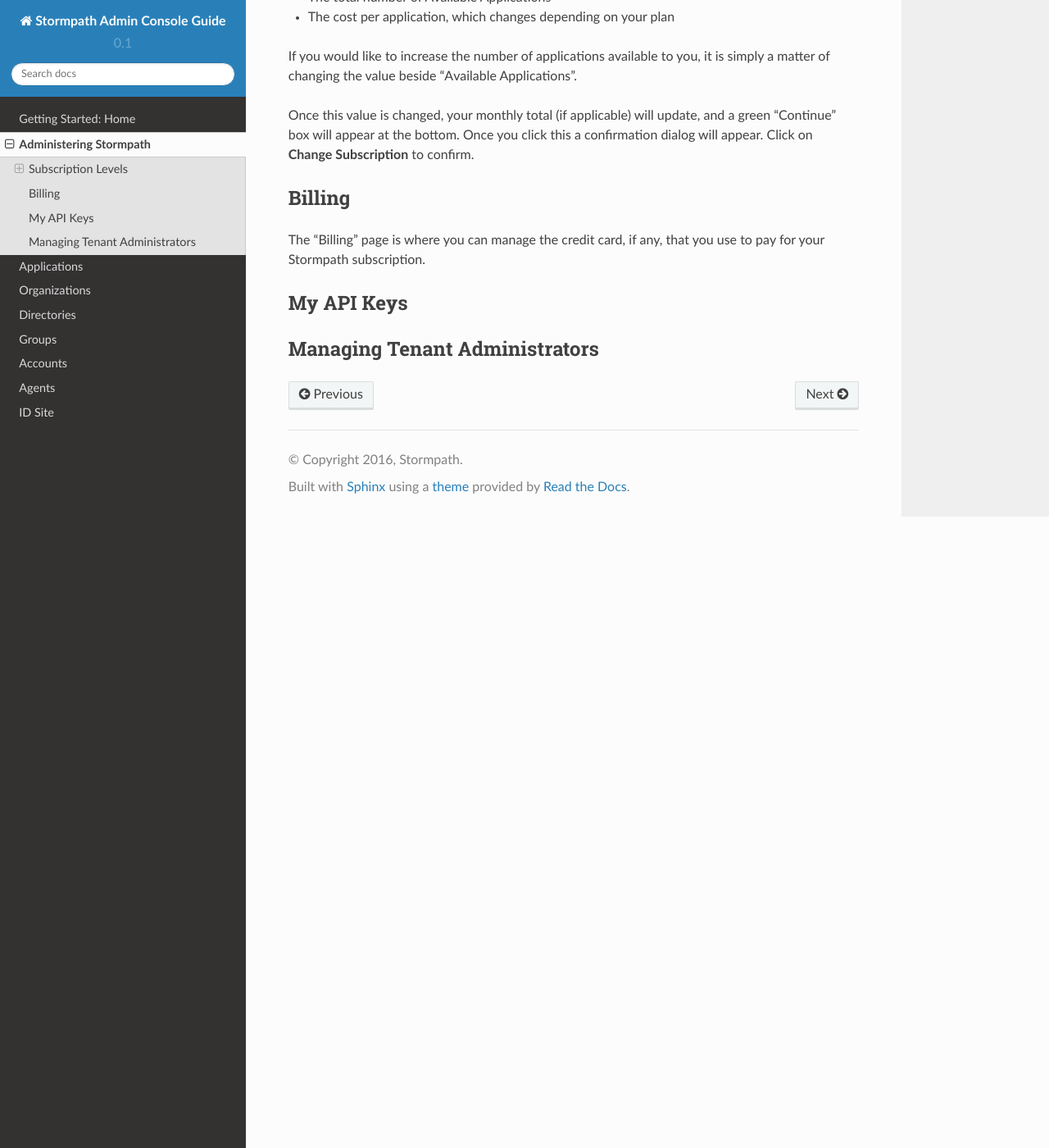
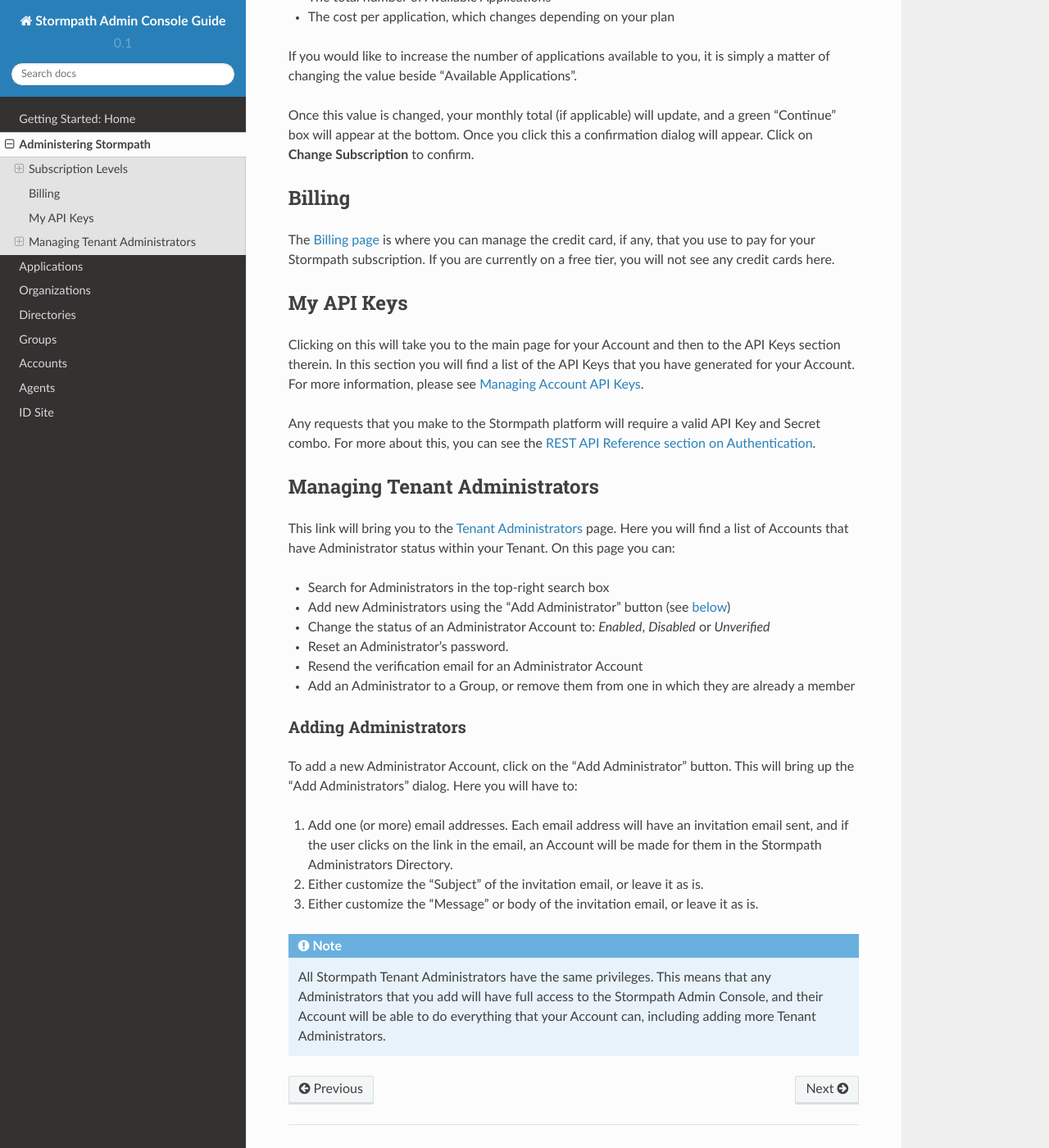
Before and after one commit to stormpath/stormpath-console-guide, a Sphinx documentation site: the page built from source/administration.rst, in a window 1280 px wide and 1400 px high, scrolled down 931 px. Shown: the whole window at 82% size. Built offline with Sphinx 7.4.7 and the Read the Docs theme 2.0.0, drawn with Linux system fonts in a browser that asks for light colours; some of the changed text lies outside the part shown.

Commit message:
Finished first pass at Administration chapter

```diff
--- a/source/accounts.rst
+++ b/source/accounts.rst
@@ -14,6 +14,11 @@
 Editing Accounts
 ========================
 
+.. _accounts-apikeys:
+
+Managing Account API Keys
+-------------------------
+
 Enabling & Disabling Accounts
 ================================
 
--- a/source/administration.rst
+++ b/source/administration.rst
@@ -18,7 +18,7 @@
 Subscription Levels
 =======================
 
-The **My Subscription** page will tell you more about your current subscription with Stormpath, and also allow you to change it.
+The `My Subscription page <https://api.stormpath.com/ui2/index.html#/admins>`__ will tell you more about your current subscription with Stormpath, and also allow you to change it.
 
 When the page opens you will land on the tab for your current Subscription tier. There will also be a green notice indicating that this is your current plan.
 
@@ -50,14 +50,42 @@
 Billing
 =======================
 
-The "Billing" page is where you can manage the credit card, if any, that you use to pay for your Stormpath subscription.
+The `Billing page <https://api.stormpath.com/ui2/index.html#/billing>`__ is where you can manage the credit card, if any, that you use to pay for your Stormpath subscription. If you are currently on a free tier, you will not see any credit cards here.
 
 .. _admin-api-keys:
 
 My API Keys
 ===========
 
-.. _admin-adding-admins:
+Clicking on this will take you to the main page for your Account and then to the API Keys section therein. In this section you will find a list of the API Keys that you have generated for your Account. For more information, please see :ref:`accounts-apikeys`.
+
+Any requests that you make to the Stormpath platform will require a valid API Key and Secret combo. For more about this, you can see the `REST API Reference section on Authentication <https://docs.stormpath.com/rest/product-guide/latest/reference.html#authentication>`__.
+
+.. _admin-managing-admins:
 
 Managing Tenant Administrators
 ==============================
+
+This link will bring you to the `Tenant Administrators <https://api.stormpath.com/ui2/index.html#/admins>`__ page. Here you will find a list of Accounts that have Administrator status within your Tenant. On this page you can:
+
+- Search for Administrators in the top-right search box
+- Add new Administrators using the "Add Administrator" button (see :ref:`below <admin-adding-admins>`)
+- Change the status of an Administrator Account to: `Enabled`, `Disabled` or `Unverified`
+- Reset an Administrator's password.
+- Resend the verification email for an Administrator Account
+- Add an Administrator to a Group, or remove them from one in which they are already a member
+
+.. _admin-adding-admins:
+
+Adding Administrators
+----------------------
+
+To add a new Administrator Account, click on the "Add Administrator" button. This will bring up the "Add Administrators" dialog. Here you will have to:
+
+#. Add one (or more) email addresses. Each email address will have an invitation email sent, and if the user clicks on the link in the email, an Account will be made for them in the Stormpath Administrators Directory.
+#. Either customize the "Subject" of the invitation email, or leave it as is.
+#. Either customize the "Message" or body of the invitation email, or leave it as is.
+
+.. note::
+
+  All Stormpath Tenant Administrators have the same privileges. This means that any Administrators that you add will have full access to the Stormpath Admin Console, and their Account will be able to do everything that your Account can, including adding more Tenant Administrators.
--- a/source/organizations.rst
+++ b/source/organizations.rst
@@ -14,7 +14,7 @@
 ========================
 
 Enabling & Disabling Organizations
-================================
+===================================
 
 Deleting Organizations
 ========================
```
